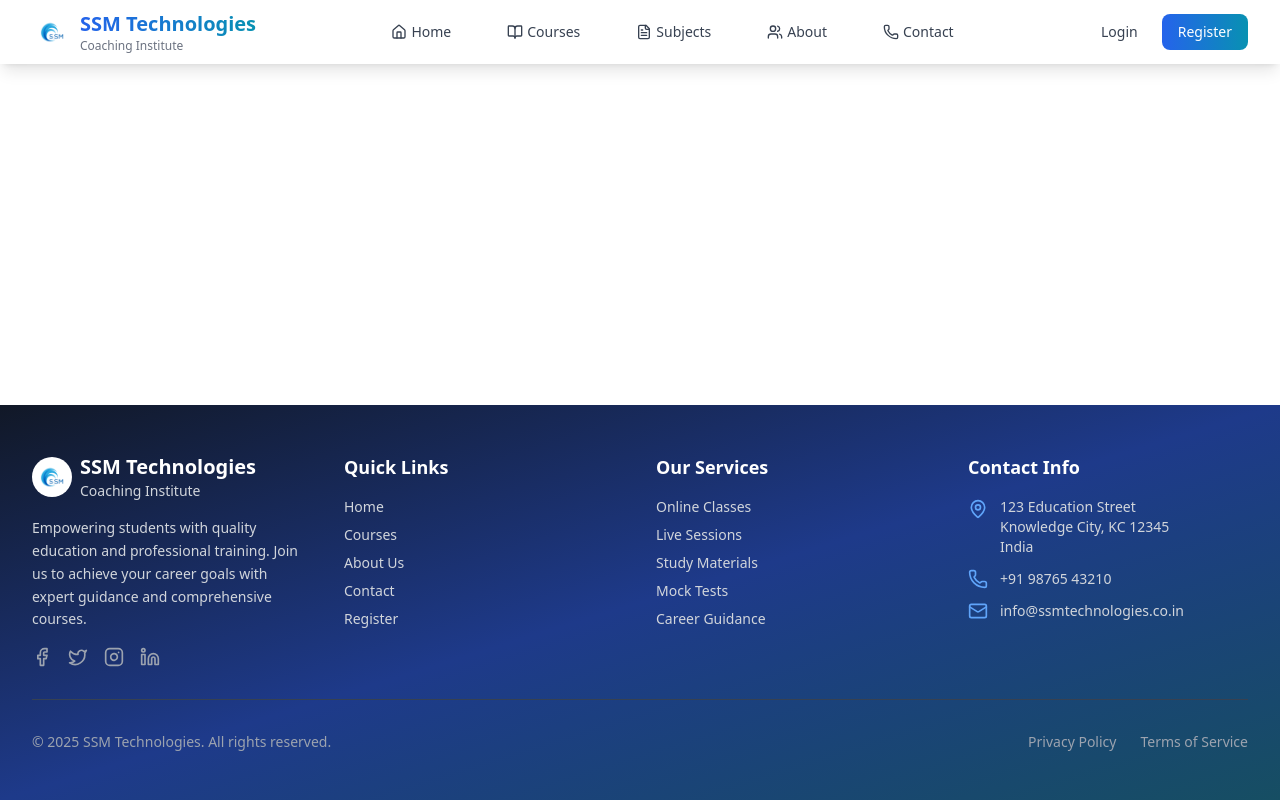
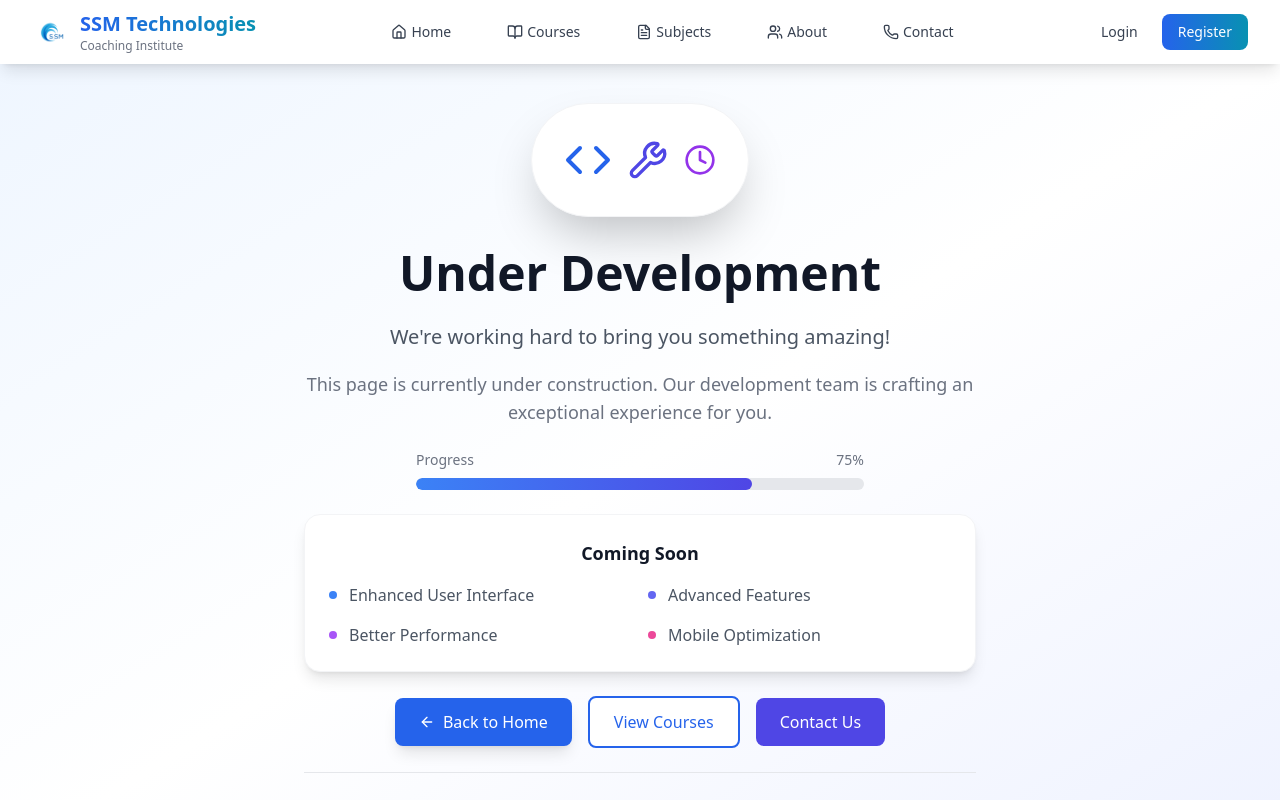
Before and after one commit to ramabhadrarao/SSM-Technologies-Institute_2, a React (Vite) app: page /under-development in a window 1280 px wide. Shown: the top 800 px of the page. Built offline with nearby package versions, Linux system fonts and the light colour scheme.

Commit message:
under development page

```diff
--- a/src/App.tsx
+++ b/src/App.tsx
@@ -4,6 +4,8 @@ import { Toaster } from 'react-hot-toast';
 import { AuthProvider } from './contexts/AuthContext';
 import Header from './components/Layout/Header';
 import Footer from './components/Layout/Footer';
+import ErrorBoundary from './components/Layout/ErrorBoundary';
+import RouteGuard from './components/Layout/RouteGuard';
 
 // Public Pages
 import Home from './pages/Home';
@@ -16,6 +18,7 @@ import Login from './pages/Auth/Login';
 import Register from './pages/Auth/Register';
 import ForgotPassword from './pages/Auth/ForgotPassword';
 import ResetPassword from './pages/Auth/ResetPassword';
+import UnderDevelopment from './pages/UnderDevelopment';
 
 // Dashboard Pages
 import AdminDashboard from './pages/Admin/Dashboard';
@@ -38,6 +41,7 @@ function App() {
         <div className="min-h-screen flex flex-col">
           <Header />
           <main className="flex-1">
+            <ErrorBoundary>
               <Routes>
                 {/* Public Routes */}
                 <Route path="/" element={<Home />} />
@@ -50,6 +54,9 @@ function App() {
                 <Route path="/register" element={<Register />} />
                 <Route path="/forgot-password" element={<ForgotPassword />} />
                 <Route path="/reset-password/:token" element={<ResetPassword />} />
+
+                {/* Under Development Route */}
+                <Route path="/under-development" element={<UnderDevelopment />} />
 
                 {/* Admin Routes */}
                 <Route path="/admin/dashboard" element={<AdminDashboard />} />
@@ -66,7 +73,11 @@ function App() {
                 <Route path="/student/dashboard" element={<StudentDashboard />} />
                 <Route path="/instructor/dashboard" element={<InstructorDashboard />} />
                 <Route path="/instructor/profile" element={<InstructorProfile />} />
+
+                {/* Catch-all route for undefined paths */}
+                <Route path="*" element={<UnderDevelopment />} />
               </Routes>
+            </ErrorBoundary>
           </main>
           <Footer />
           <Toaster
--- /dev/null
+++ b/src/components/Layout/ErrorBoundary.tsx
@@ -0,0 +1,55 @@
+import React, { Component, ErrorInfo, ReactNode } from 'react';
+
+interface Props {
+  children: ReactNode;
+  fallback?: ReactNode;
+}
+
+interface State {
+  hasError: boolean;
+  error?: Error;
+}
+
+class ErrorBoundary extends Component<Props, State> {
+  public state: State = {
+    hasError: false
+  };
+
+  public static getDerivedStateFromError(error: Error): State {
+    // Update state so the next render will show the fallback UI
+    return { hasError: true, error };
+  }
+
+  public componentDidCatch(error: Error, errorInfo: ErrorInfo) {
+    console.error('ErrorBoundary caught an error:', error, errorInfo);
+
+    // Redirect to under development page using window.location
+    // This avoids potential routing conflicts
+    setTimeout(() => {
+      window.location.href = '/under-development';
+    }, 100);
+  }
+
+  public render() {
+    if (this.state.hasError) {
+      // If a custom fallback is provided, use it
+      if (this.props.fallback) {
+        return this.props.fallback;
+      }
+
+      // Show a simple loading message while redirecting
+      return (
+        <div className="min-h-screen flex items-center justify-center bg-gray-50">
+          <div className="text-center">
+            <div className="animate-spin rounded-full h-12 w-12 border-b-2 border-blue-600 mx-auto mb-4"></div>
+            <p className="text-gray-600">Redirecting...</p>
+          </div>
+        </div>
+      );
+    }
+
+    return this.props.children;
+  }
+}
+
+export default ErrorBoundary;
--- /dev/null
+++ b/src/components/Layout/RouteGuard.tsx
@@ -0,0 +1,31 @@
+import React from 'react';
+import { Navigate } from 'react-router-dom';
+
+interface RouteGuardProps {
+  children: React.ReactNode;
+  isUnderDevelopment?: boolean;
+  condition?: boolean;
+  redirectTo?: string;
+}
+
+const RouteGuard: React.FC<RouteGuardProps> = ({
+  children,
+  isUnderDevelopment = false,
+  condition = true,
+  redirectTo = '/under-development'
+}) => {
+  // If the route is marked as under development, redirect
+  if (isUnderDevelopment) {
+    return <Navigate to={redirectTo} replace />;
+  }
+
+  // If condition is not met, redirect
+  if (!condition) {
+    return <Navigate to={redirectTo} replace />;
+  }
+
+  // Otherwise, render the children
+  return <>{children}</>;
+};
+
+export default RouteGuard;
--- /dev/null
+++ b/src/pages/UnderDevelopment.tsx
@@ -0,0 +1,114 @@
+import React, { useEffect } from 'react';
+import { Link } from 'react-router-dom';
+import { ArrowLeft, Code, Wrench, Clock } from 'lucide-react';
+
+const UnderDevelopment: React.FC = () => {
+  // Add a console log to debug if the component is rendering
+  useEffect(() => {
+    console.log('UnderDevelopment component mounted');
+    document.title = 'Under Development - SSM Technologies Institute';
+  }, []);
+
+  return (
+    <div className="min-h-screen bg-gradient-to-br from-blue-50 via-white to-indigo-50 flex items-center justify-center px-4">
+      <div className="max-w-2xl mx-auto text-center">
+        {/* Simplified Icon Section */}
+        <div className="mb-8">
+          <div className="bg-white rounded-full p-8 shadow-2xl border border-gray-100 inline-block">
+            <div className="flex items-center justify-center space-x-4">
+              <Code className="h-12 w-12 text-blue-600" />
+              <Wrench className="h-10 w-10 text-indigo-600" />
+              <Clock className="h-8 w-8 text-purple-600" />
+            </div>
+          </div>
+        </div>
+
+        {/* Main Content */}
+        <div className="space-y-6">
+          <h1 className="text-4xl md:text-5xl font-bold text-gray-900 mb-4">
+            Under Development
+          </h1>
+
+          <div className="space-y-4">
+            <p className="text-xl text-gray-600 leading-relaxed">
+              We're working hard to bring you something amazing!
+            </p>
+            <p className="text-lg text-gray-500">
+              This page is currently under construction. Our development team is crafting
+              an exceptional experience for you.
+            </p>
+          </div>
+
+          {/* Progress Bar */}
+          <div className="w-full max-w-md mx-auto mt-8">
+            <div className="flex justify-between text-sm text-gray-500 mb-2">
+              <span>Progress</span>
+              <span>75%</span>
+            </div>
+            <div className="w-full bg-gray-200 rounded-full h-3 overflow-hidden">
+              <div className="bg-gradient-to-r from-blue-500 to-indigo-600 h-3 rounded-full"
+                   style={{ width: '75%' }}></div>
+            </div>
+          </div>
+
+          {/* Features Coming Soon */}
+          <div className="bg-white rounded-2xl p-6 shadow-lg border border-gray-100 mt-8">
+            <h3 className="text-lg font-semibold text-gray-900 mb-4">Coming Soon</h3>
+            <div className="grid grid-cols-1 md:grid-cols-2 gap-4 text-left">
+              <div className="flex items-center space-x-3">
+                <div className="w-2 h-2 bg-blue-500 rounded-full"></div>
+                <span className="text-gray-600">Enhanced User Interface</span>
+              </div>
+              <div className="flex items-center space-x-3">
+                <div className="w-2 h-2 bg-indigo-500 rounded-full"></div>
+                <span className="text-gray-600">Advanced Features</span>
+              </div>
+              <div className="flex items-center space-x-3">
+                <div className="w-2 h-2 bg-purple-500 rounded-full"></div>
+                <span className="text-gray-600">Better Performance</span>
+              </div>
+              <div className="flex items-center space-x-3">
+                <div className="w-2 h-2 bg-pink-500 rounded-full"></div>
+                <span className="text-gray-600">Mobile Optimization</span>
+              </div>
+            </div>
+          </div>
+
+          {/* Navigation Links */}
+          <div className="flex flex-col sm:flex-row gap-4 justify-center items-center mt-8">
+            <Link
+              to="/"
+              className="inline-flex items-center px-6 py-3 bg-blue-600 text-white font-medium rounded-lg hover:bg-blue-700 transition-colors duration-200 shadow-lg"
+            >
+              <ArrowLeft className="w-4 h-4 mr-2" />
+              Back to Home
+            </Link>
+
+            <Link
+              to="/courses"
+              className="inline-flex items-center px-6 py-3 bg-white text-blue-600 font-medium rounded-lg border-2 border-blue-600 hover:bg-blue-50 transition-colors duration-200"
+            >
+              View Courses
+            </Link>
+
+            <Link
+              to="/contact"
+              className="inline-flex items-center px-6 py-3 bg-indigo-600 text-white font-medium rounded-lg hover:bg-indigo-700 transition-colors duration-200"
+            >
+              Contact Us
+            </Link>
+          </div>
+
+          {/* Footer Message */}
+          <div className="mt-12 pt-8 border-t border-gray-200">
+            <p className="text-sm text-gray-400">
+              Thank you for your patience. We'll be back soon with exciting updates!
+            </p>
+          </div>
+        </div>
+      </div>
+    </div>
+  );
+};
+
+export default UnderDevelopment;
```
Also changed, not shown: 4 other files (tests, documents, lock files or other folders). Lines whose indentation alone changed are shown as unchanged.
